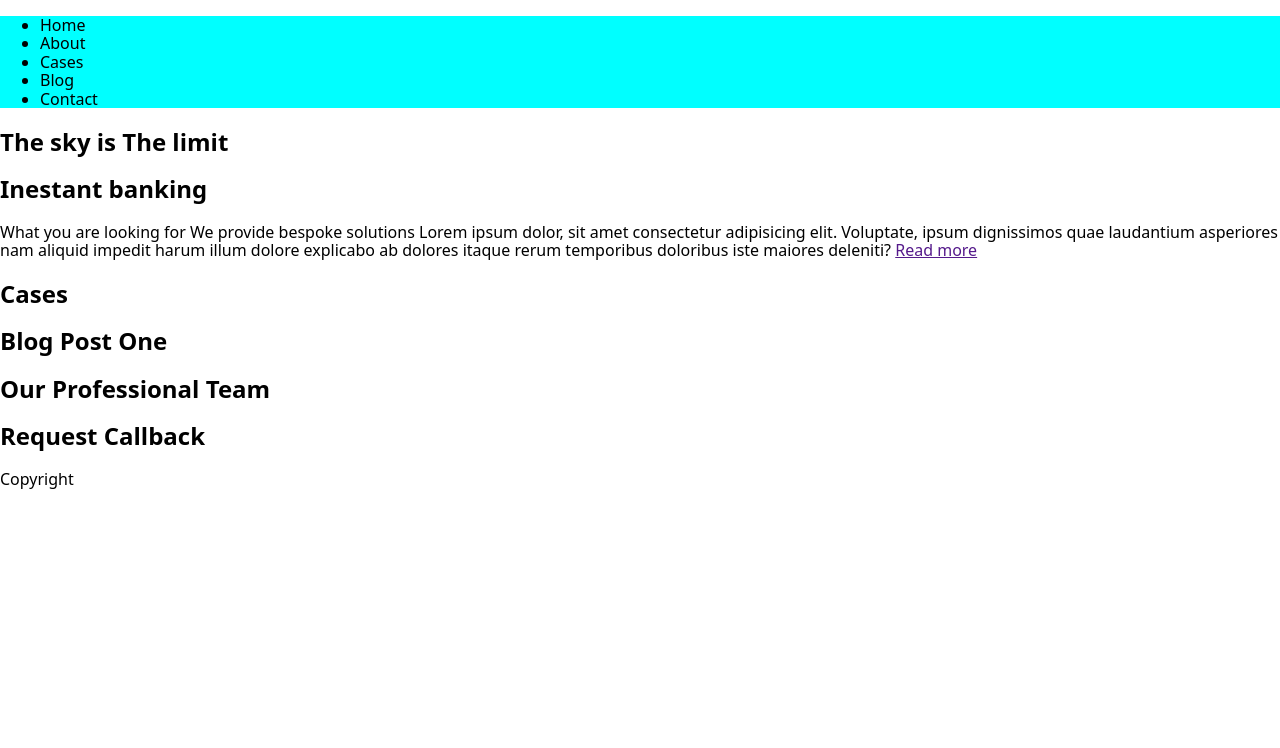
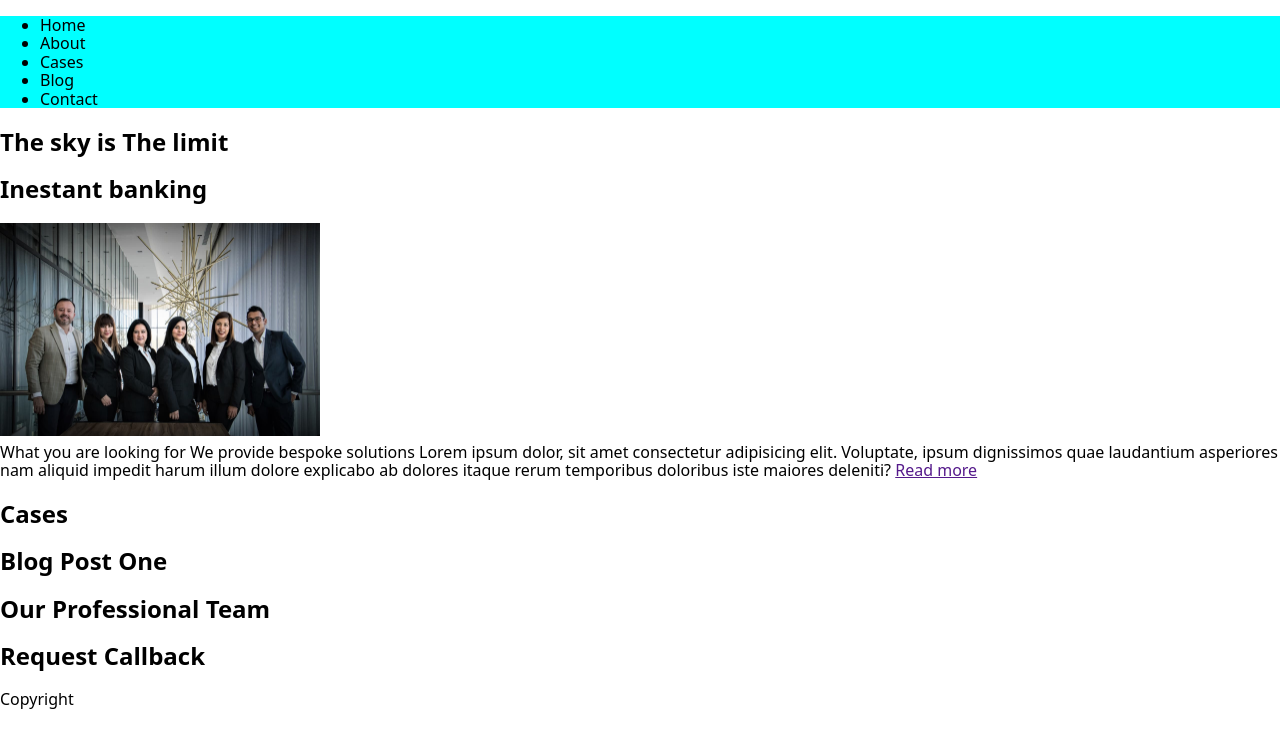
Before and after one commit to vognuk/task-goweb-landing, a website built with Parcel: page src/index.html in a window 1280 px wide. Built offline with nearby package versions, Linux system fonts and the light colour scheme.

Commit message:
About draft ready

```diff
--- a/src/partials/about.html
+++ b/src/partials/about.html
@@ -1,4 +1,4 @@
-<section>
+<section class="about">
     <div class="about__photo"></div>
     <div class="about__text">
         <span class="about__text-main">What you are looking for</span>
--- a/src/sass/layouts/_about.scss
+++ b/src/sass/layouts/_about.scss
@@ -0,0 +1,16 @@
+.about {
+    display: flex;
+    flex-direction: column;
+    @media screen and (min-width: $tablet-size) {
+    //   display: flex;
+    }
+  }
+
+.about__photo {
+    width: 320px;
+    height: 220px;
+
+    background-image: url(../images//images/home/people.jpg);
+    background-repeat: no-repeat;
+    background-size: 100%;
+}
--- a/src/sass/utils/_variables.scss
+++ b/src/sass/utils/_variables.scss
@@ -5,3 +5,7 @@ $hero-text-two: #E9E9E9;
 // $footer-text: #FFFFFF;
 $main-green: #28A745;
 $main-blue: #0284D0;
+
+$phone-size: 320px;
+$tablet-size:768px;
+$desktop-size: 1360px;
```
